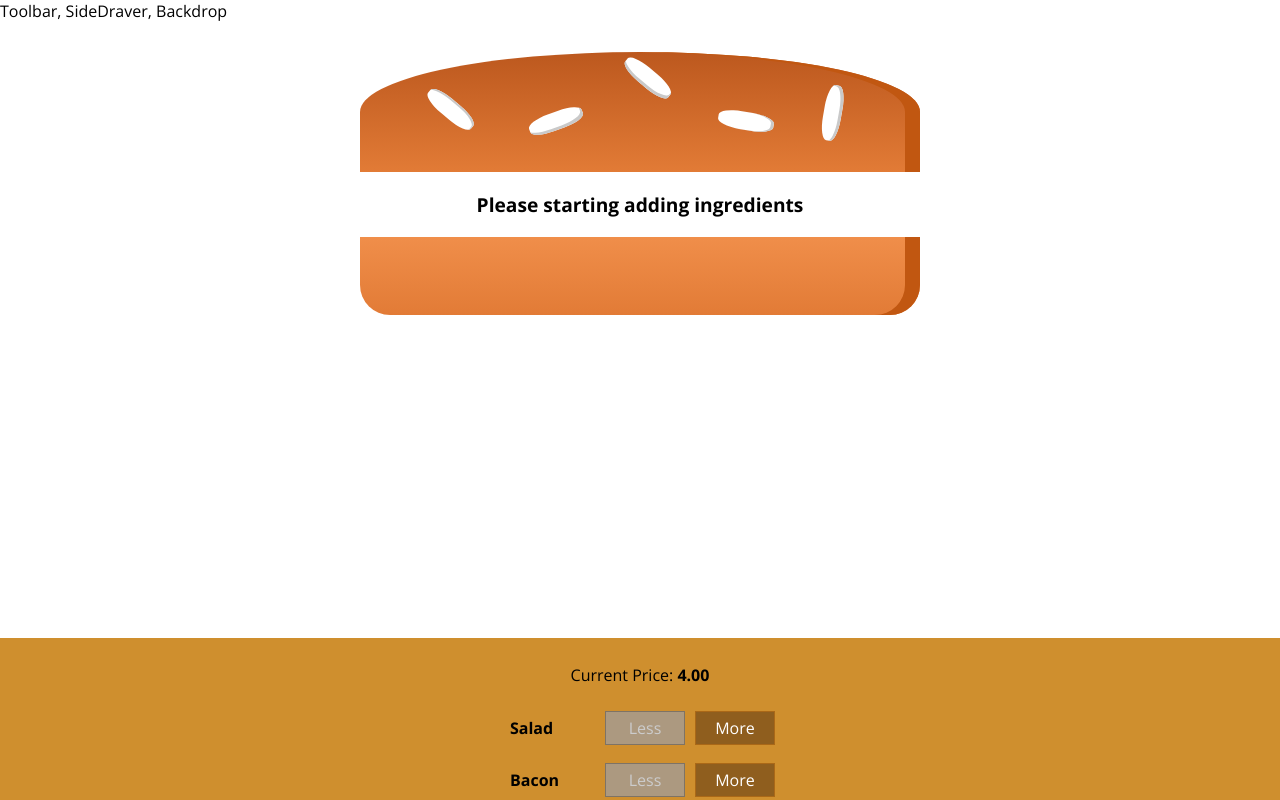
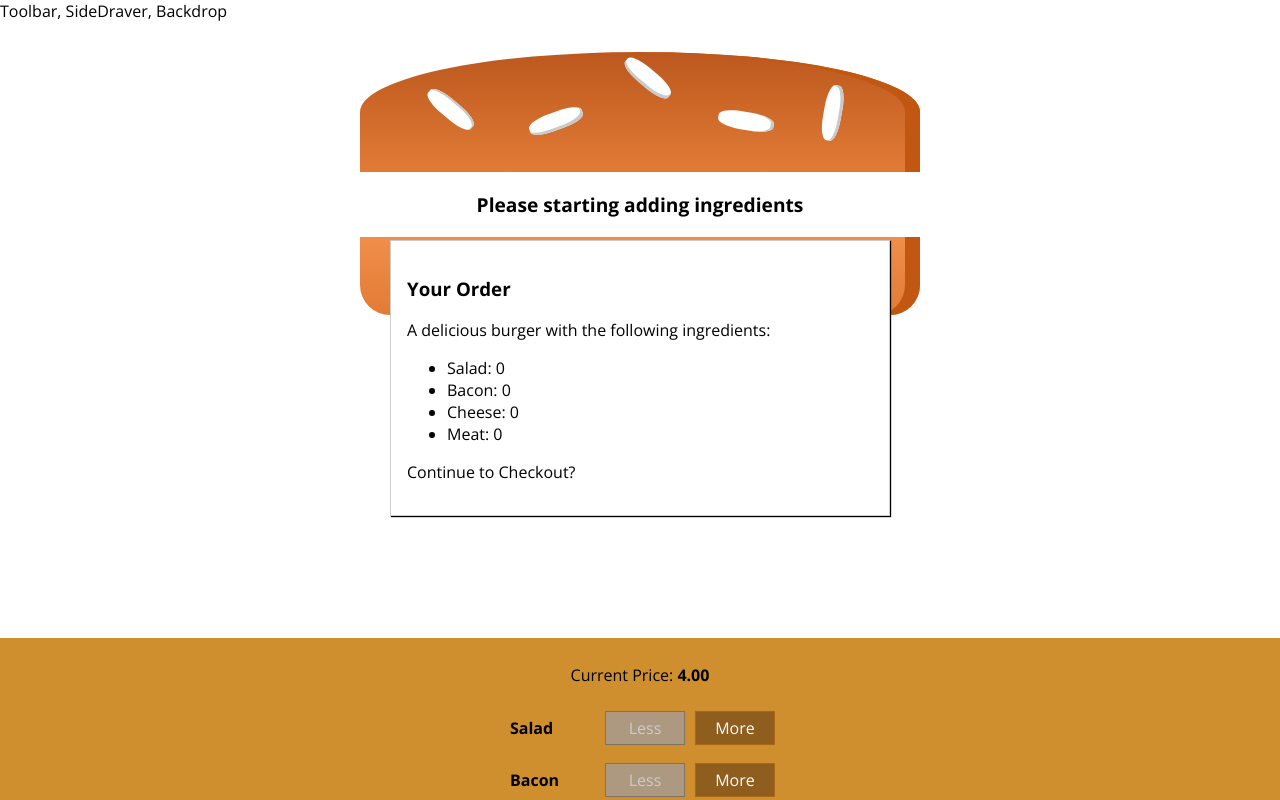
Before and after one commit to antocecere77/BurgerBuilderReduxSaga, a React app: page / in a window 1280 px wide. Shown: the top 800 px of the page. Built offline with nearby package versions, Linux system fonts and the light colour scheme.

Commit message:
Creating the order summary modal

```diff
--- /dev/null
+++ b/src/components/Burger/OrderSummary/OrderSummary.js
@@ -0,0 +1,26 @@
+import React from 'react'
+
+import Aux from '../../../hoc/Auxiliary';
+
+const OrderSummary = (props) => {
+    const ingredientSummary = Object.keys(props.ingredients)
+            .map(igKey => {
+                return (
+                    <li key={igKey}>
+                        <span style={{textTransform: 'capitalize'}}>{igKey}</span>: {props.ingredients[igKey]}
+                    </li>);
+            });
+
+    return (
+        <Aux>
+            <h3>Your Order</h3>
+            <p>A delicious burger with the following ingredients:</p>
+            <ul>
+                {ingredientSummary}
+            </ul>
+            <p>Continue to Checkout?</p>
+        </Aux>
+    );
+};
+
+export default OrderSummary;
--- /dev/null
+++ b/src/components/UI/Modal/Modal.css
@@ -0,0 +1,20 @@
+.Modal {
+    position: fixed;
+    z-index: 500;
+    background-color: white;
+    width: 70%;
+    border: 1px solid #ccc;
+    box-shadow: 1px 1px 1px black;
+    padding: 16px;
+    left: 15%;
+    top: 30%;
+    box-sizing: border-box;
+    transition: all 0.3s ease-out;
+}
+
+@media (min-width: 600px) {
+    .Modal {
+        width: 500px;
+        left: calc(50% - 250px);
+    }
+}
--- /dev/null
+++ b/src/components/UI/Modal/Modal.js
@@ -0,0 +1,11 @@
+import React from 'react';
+
+import classes from './Modal.css';
+
+const modal = (props) => (
+    <div className={classes.Modal}>
+        {props.children}
+    </div>
+);
+
+export default modal;
--- a/src/containers/BurgerBuilder/BurgerBuilder.js
+++ b/src/containers/BurgerBuilder/BurgerBuilder.js
@@ -3,6 +3,8 @@ import React, { Component } from 'react';
 import Aux from '../../hoc/Auxiliary';
 import Burger from '../../components/Burger/Burger';
 import BuildControls from '../../components/Burger/BuildControls/BuildControls';
+import Modal from '../../components/UI/Modal/Modal';
+import OrderSummary from '../../components/Burger/OrderSummary/OrderSummary';
 
 const INGREDIENT_PRICES = {
     salad: 0.5,
@@ -75,6 +77,7 @@ class BurgerBuilder extends Component {
         }
         return (
             <Aux>
+                <Modal><OrderSummary ingredients={this.state.ingredients}/></Modal>
                 <Burger ingredients={this.state.ingredients} />
                 <BuildControls
                     ingredientAdded={this.addIngredientHandler}
```
Also changed, not shown: src/components/UI/Backdrop/Backdrop.js (added).
